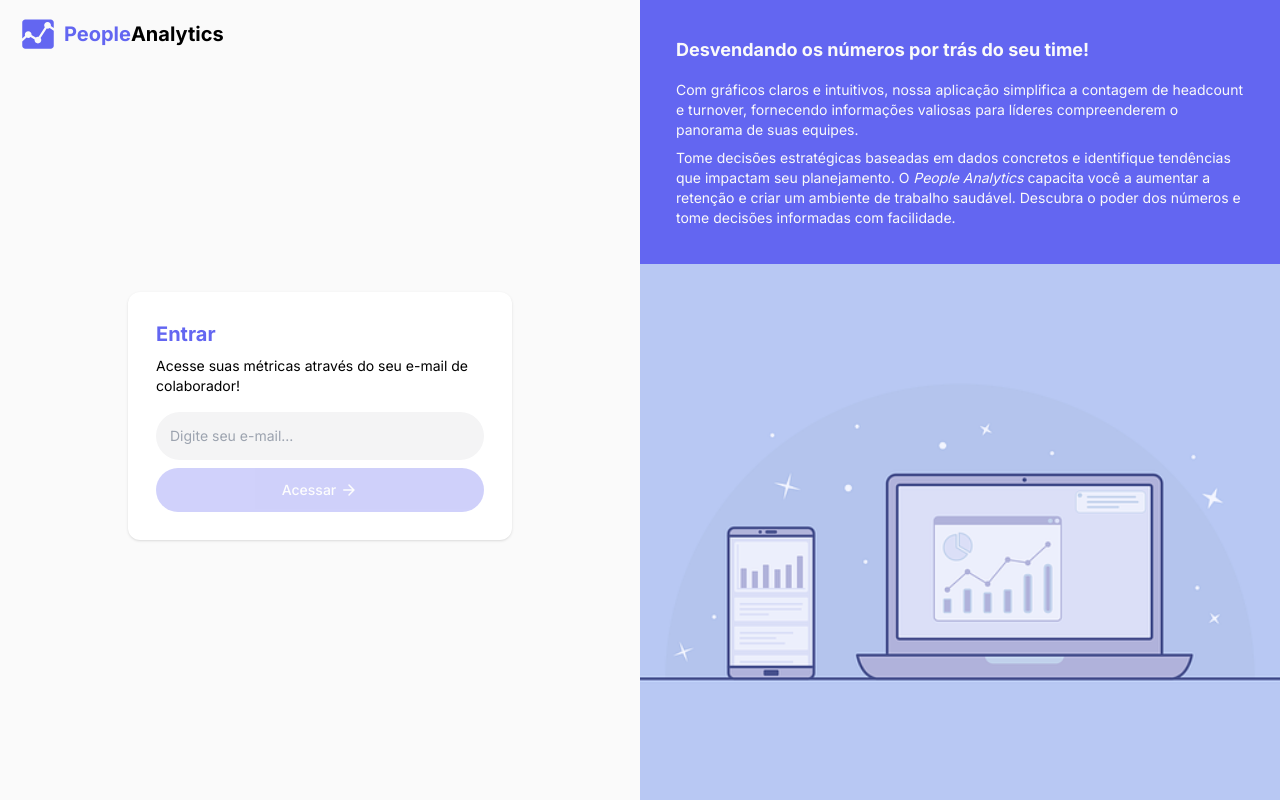
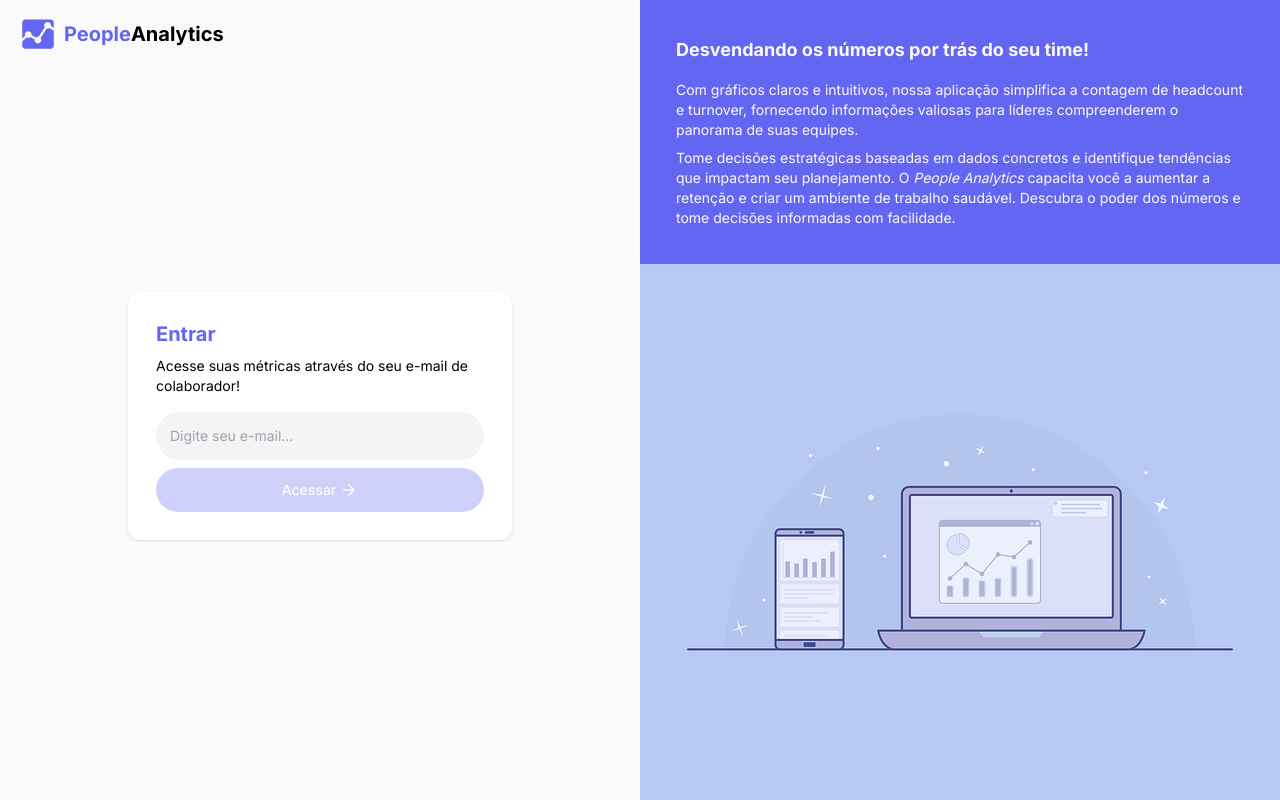
Before and after one commit to turevel/people-analytics, a React (Vite) app in the folder frontend/: page /login in a window 1280 px wide. Built offline with nearby package versions, Linux system fonts and the light colour scheme.

Commit message:
fix: background styles

```diff
--- a/frontend/src/components/About/index.tsx
+++ b/frontend/src/components/About/index.tsx
@@ -23,7 +23,7 @@ function About() {
 				</div>
 			</div>
 
-			<div className="loginInterfaceBackgroundImage min-h-[260px] w-full grow opacity-80" />
+			<div className="loginInterfaceBackgroundImage min-h-[260px] w-full grow opacity-80" style={{ backgroundColor: '#b4c6f0' }} />
 		</div>
 	);
 }
--- a/frontend/src/styles/globals.css
+++ b/frontend/src/styles/globals.css
@@ -25,6 +25,6 @@
     background-image: url('../assets/images/interface.png');
     background-position: center;
     background-repeat: no-repeat;
-    background-size: cover;
+    background-size: contain;
   }
 }
```
